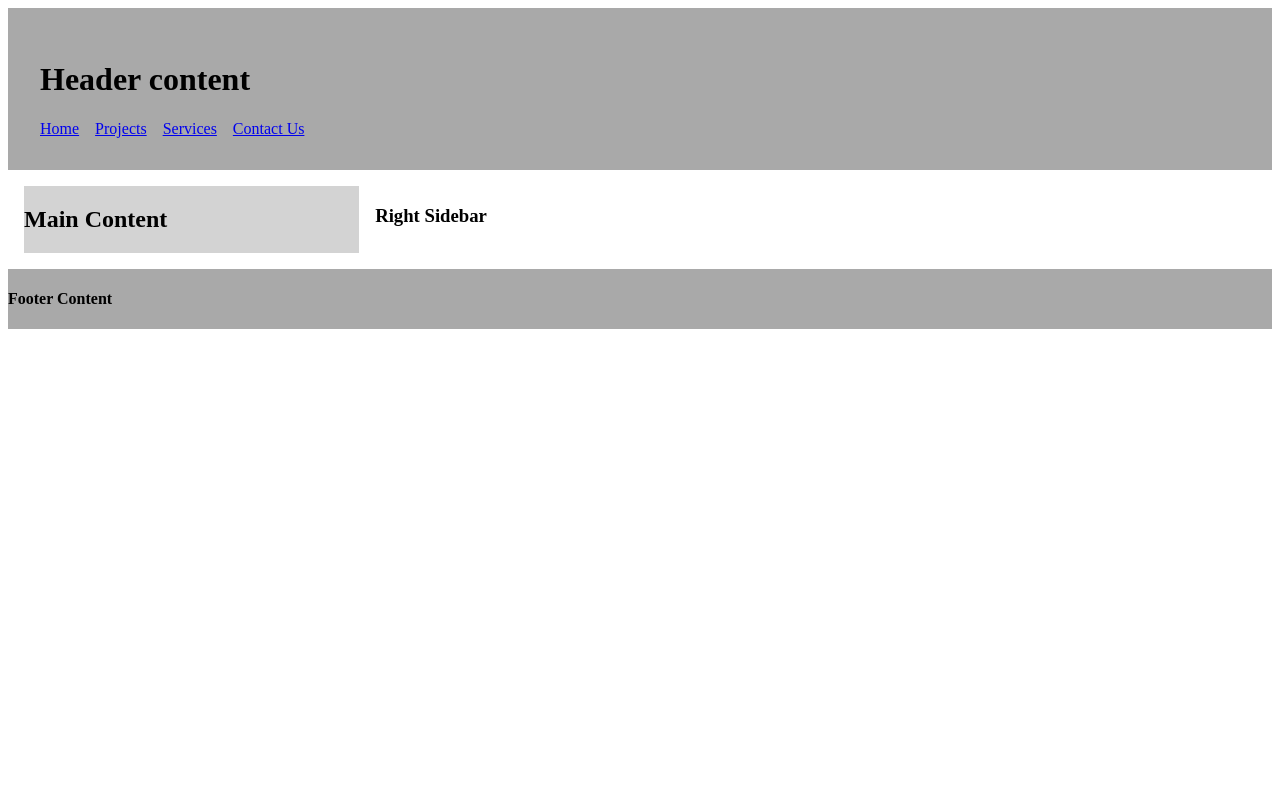
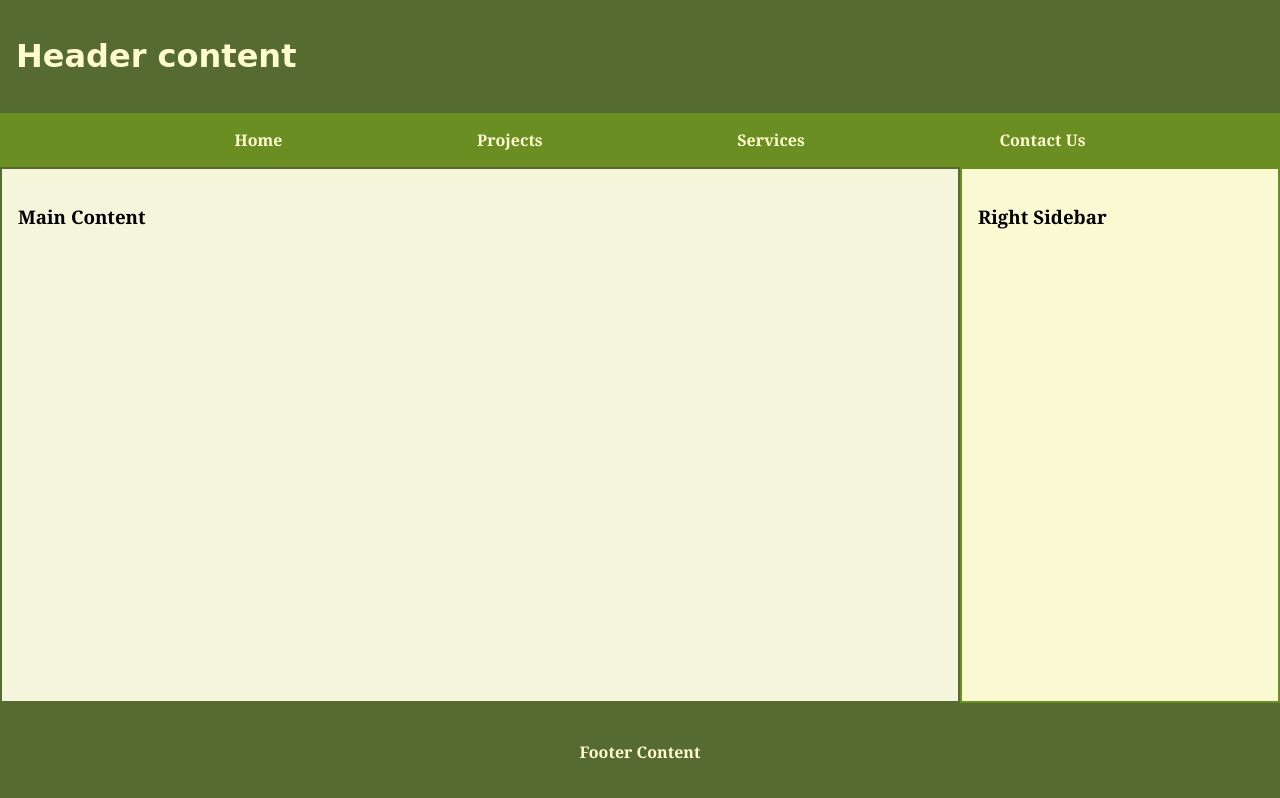
Before and after one commit to laav-byte/wdd131, a plain HTML site: page week01/basic-layout.html in a window 1280 px wide. Drawn offline with Linux system fonts and the light colour scheme.

Commit message:
adding color to the website

```diff
--- a/week01/basic-layout.html
+++ b/week01/basic-layout.html
@@ -9,6 +9,7 @@
 <body>
     <header>
         <h1>Header content</h1>
+    </header>
     <nav>
         <ul>
             <li><a href="#">Home</a></li>
@@ -17,10 +18,9 @@
             <li><a href="#">Contact Us</a></li>
           </ul>
     </nav>
-    </header>
     <div class="content">
         <main>
-            <h2>Main Content</h2>
+            <h3>Main Content</h3>
         </main>
 
         <aside class="sidebar">
--- a/week01/styles/layout.css
+++ b/week01/styles/layout.css
@@ -1,40 +1,60 @@
+/* Apply grid to the body */
 body {
     display: grid;
-    grid-template: auto 1fr auto/auto 1fr auto
-}
+    grid-template-rows: auto auto 1fr auto; /* header, nav, content, footer */
+    min-height: 100vh;
+    margin: 0;
+    font-family: "Georgia", serif
+  }
 
-header {
-    padding: 2rem;
-    grid-column: 1/4;
-    background-color: darkgray;
-}
+  /* Header */
+  header {
+    padding: 1rem;
+    background-color: #556b2f;
+    text-align: left;
+    font-family: "Brush Script MT", cursive;
+    color: #fffdd0;
+  }
 
-nav ul {
+  /* Navigation */
+  nav {
+    background-color: #6b8e23;
+  }
+  /* Flexbox for nav items */
+  nav ul {
     display: flex;
     list-style: none;
-    margin: 0;
-    padding: 0;
-    gap: 1rem; /* spacing between menu items */
+    justify-content: space-evenly; /* equal spacing across */
   }
 
-.content {
+  nav a {
+    color: #fffdd0;
+    text-decoration: none;
+    font-weight: bold;
+  }
+
+  /* Main content and sidebar */
+  .content {
     display: grid;
-    grid-template-columns: 3fr 1fr;
-    gap: 1rem;
-    padding: 1rem;
+    grid-template-columns: 3fr 1fr; /* main is bigger, sidebar smaller */
   }
 
   main {
-    grid-column: 1/2;
-    background-color: lightgray;
+    background-color: #f5f5dc;
+    padding: 1rem;
+    border: 2px solid #556b2f;
   }
 
   .sidebar {
-    grid-column: 2/3;
-    background-color: white ;
+    background-color: #fafad2;
+    padding: 1rem;
+    border: 2px solid #6b8e23;
   }
 
+  /* Footer */
   footer {
-    grid-column: 1/3;
-    background-color:darkgray ;
+    background-color: #556b2f;
+    text-align: center;
+    padding: 1rem;
+    color: #fffdd0;
   }
```
Lines whose indentation alone changed are shown as unchanged.
